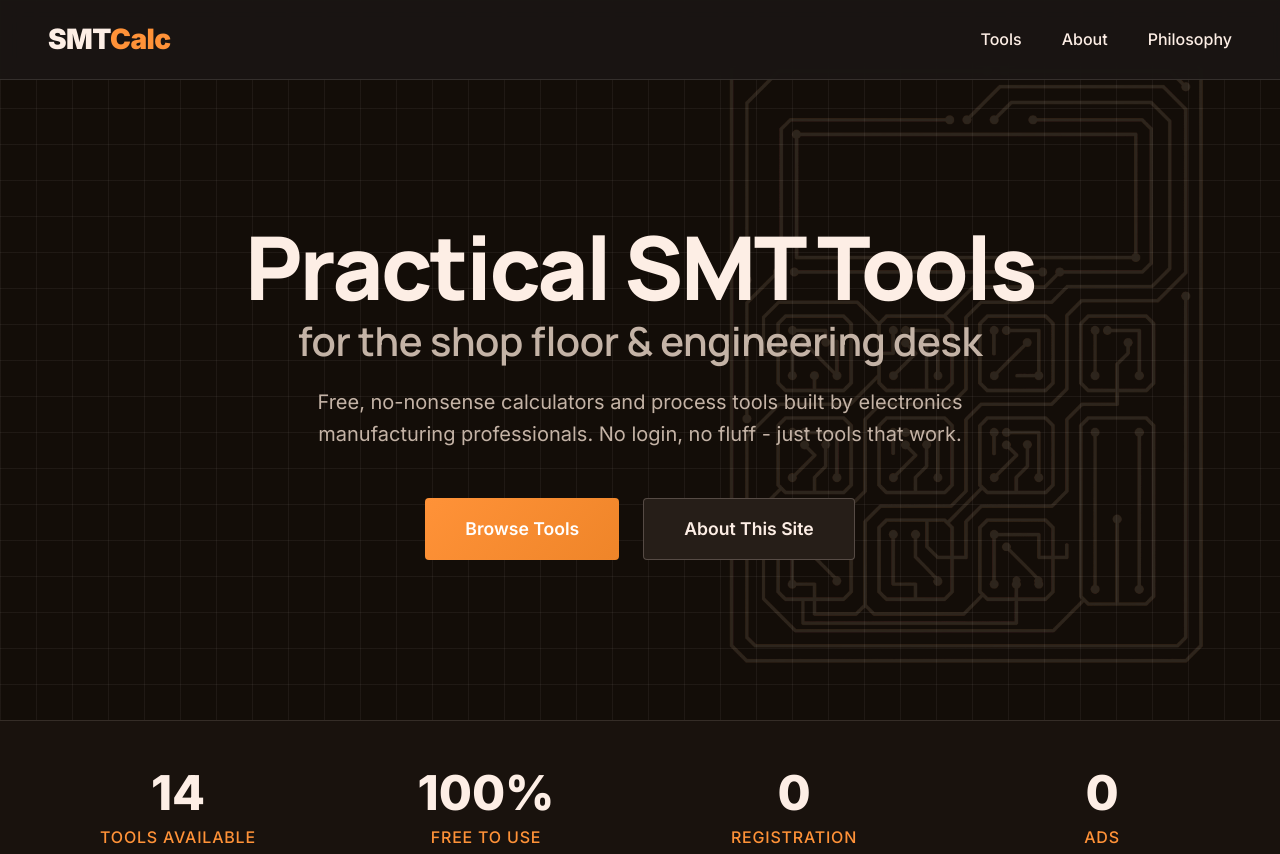
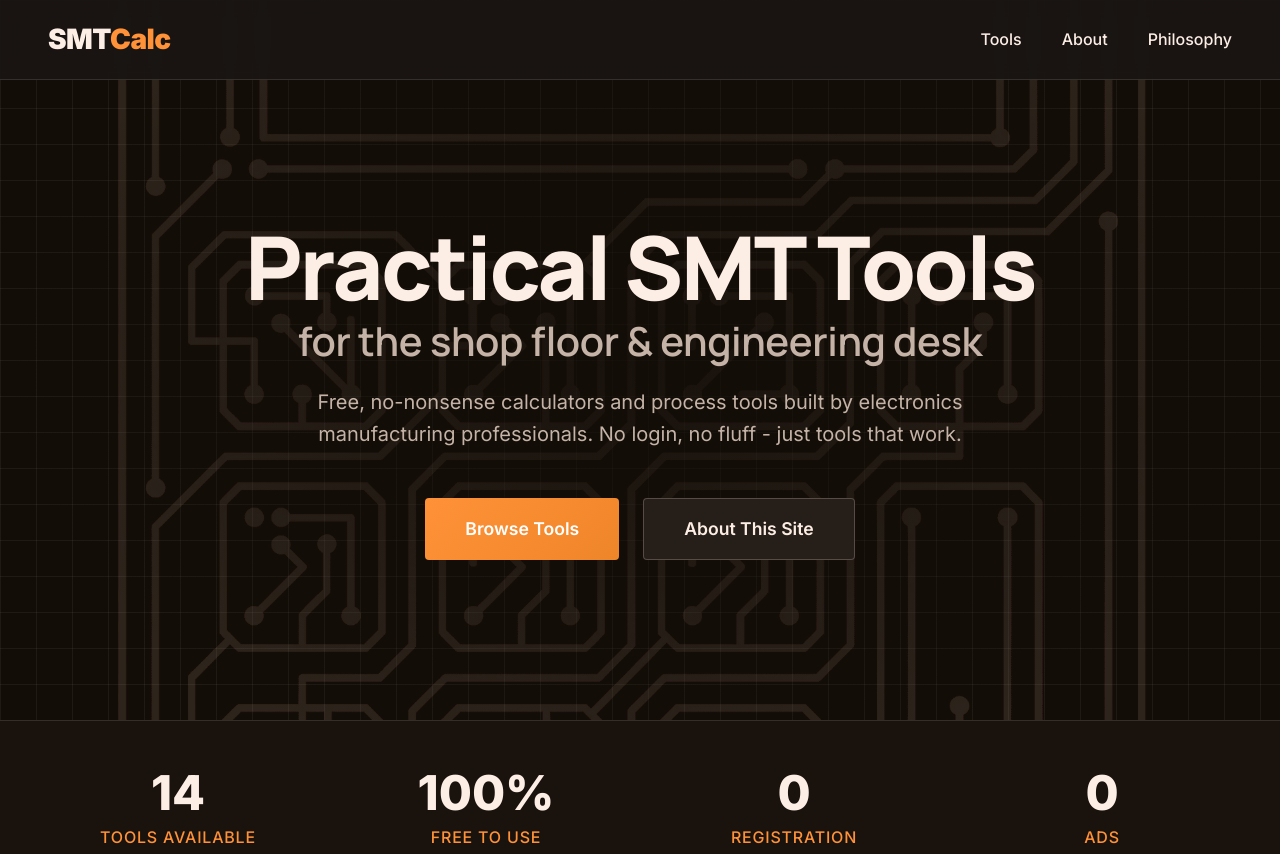
Before and after one commit to smtcalc/smtcalc, a plain HTML site: page index.html in a window 1280 px wide. Shown: the top 854 px of the page. Drawn offline with Linux system fonts and the light colour scheme.

Commit message:
Center hero PCB image and add radial gradient for text readability

```diff
--- a/index.html
+++ b/index.html
@@ -35,18 +35,27 @@
     .hero-pcb {
       position: absolute;
       top: 50%;
-      right: 30px;
-      transform: translateY(-50%);
-      width: 560px;
+      left: 50%;
+      transform: translate(-50%, -50%);
+      width: min(1600px, 95vw);
       height: auto;
       pointer-events: none;
       filter: invert(1) sepia(1) saturate(6) hue-rotate(-55deg) brightness(0.9) opacity(0.12);
       mix-blend-mode: screen;
     }
 
+    .hero::before {
+      content: '';
+      position: absolute;
+      inset: 0;
+      background: radial-gradient(ellipse 50% 60% at 50% 50%, rgba(19,13,8,0.82) 0%, transparent 100%);
+      z-index: 1;
+      pointer-events: none;
+    }
+
     .hero-content {
       position: relative;
-      z-index: 1;
+      z-index: 2;
       max-width: 900px;
       width: 100%;
     }
```
